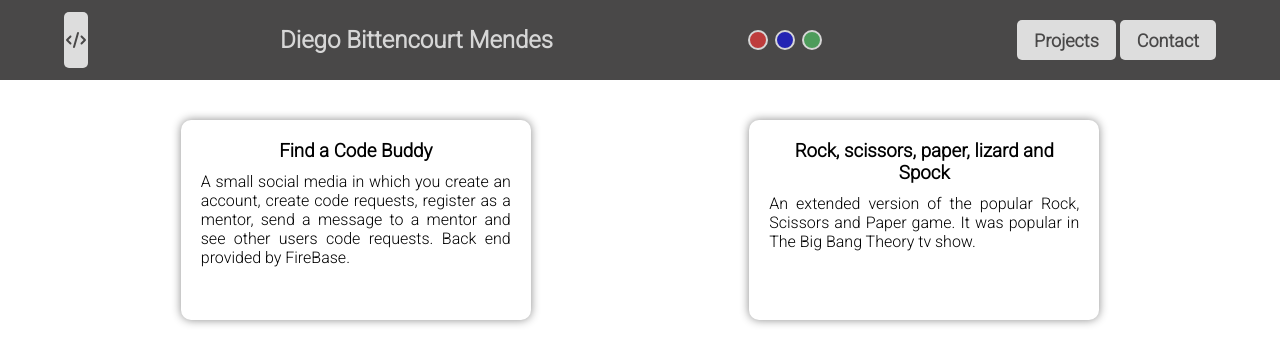
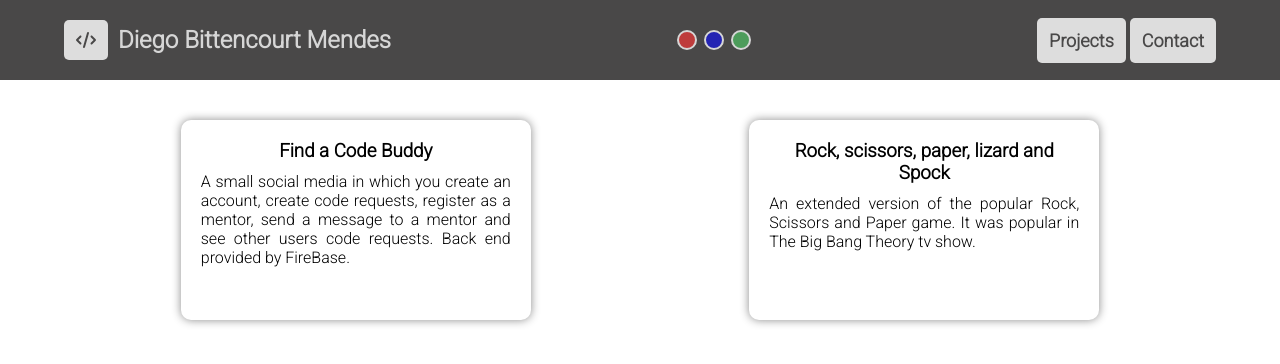
Before and after one commit to Diego-Bittencourt/portfolio_page, a Vue app: page /projects in a window 1280 px wide. Shown: the top 364 px of the page. Built offline with nearby package versions, Linux system fonts and the light colour scheme.

Commit message:
STYLE FIX - small fix in the button padding.

```diff
--- a/src/components/UI/BaseButton.vue
+++ b/src/components/UI/BaseButton.vue
@@ -56,6 +56,7 @@ button {
   display: flex;
   justify-content: center;
   align-items: center;
+  padding: 1rem;
 }
 
 button:hover,
--- a/src/components/layout/TheHeader.vue
+++ b/src/components/layout/TheHeader.vue
@@ -1,7 +1,10 @@
 <template>
   <header>
     <nav>
-      <base-button link to="/"><font-awesome-icon icon="fa-solid fa-code" /></base-button><h1>Diego Bittencourt Mendes</h1>
+      <div class="topwrapper">
+      <base-button link to="/"><font-awesome-icon icon="fa-solid fa-code" /></base-button>
+      <h1>Diego Bittencourt Mendes</h1>
+      </div>
       <div class="btnwrapper">
         <div class="redselector colorbtn" @click="setColor('red')"></div>
         <div class="blueselector colorbtn" @click="setColor('blue')"></div>
@@ -67,12 +70,20 @@ li {
   list-style: none;
   margin: 0 0.5rem;
   margin: auto;
-  padding: 0.75rem 1.5rem;
 }
 
 h1 {
   margin: auto 0;
 }
+
+.topwrapper {
+  display: flex;
+  justify-content: space-around;
+  align-items: center;
+  height: 100%;
+  gap: 10px;
+}
+
 
 .colorbtn {
   width: 20px;
--- a/src/components/projects/ListItem.vue
+++ b/src/components/projects/ListItem.vue
@@ -29,9 +29,9 @@ li {
     margin: 0;
 }
 
-h2 {
+/* h2 {
   padding: 1rem;
-}
+} */
 
 h3 {
     text-align: center;
```
